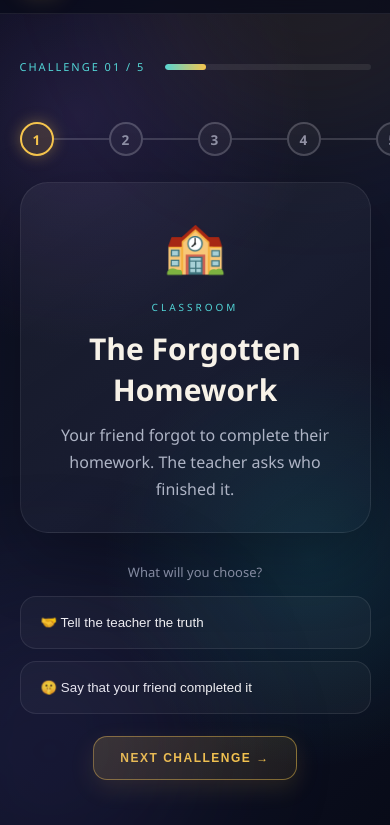
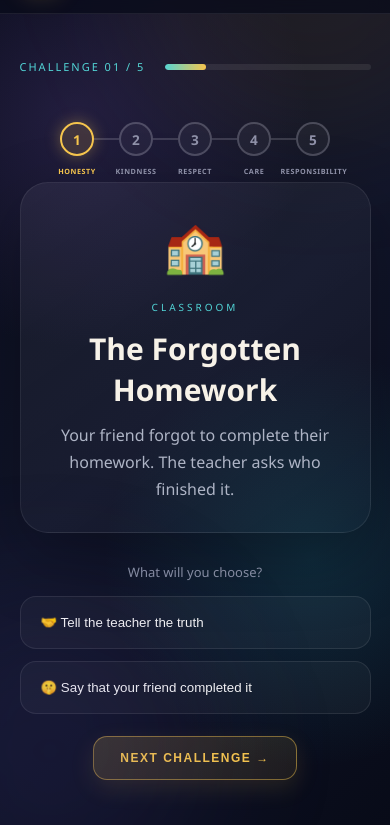
Before and after one commit to ishana07/FOSS-Hackathon, a plain HTML site: page index.html in a window 390 px wide. Both pictures are taken after a click on the button "BEGIN QUEST →". Shown: the part 63-888 px from the top of the page. Drawn offline with Linux system fonts and the light colour scheme.

Commit message:
Add labeled Thirukkural quest map

```diff
--- a/index.html
+++ b/index.html
@@ -111,19 +111,38 @@
             </div>
             <div class="quest-path" id="quest-path">
 
-    <div class="quest-node active">1</div>
+    <div class="quest-node active">
+        <span>1</span>
+        <small>HONESTY</small>
+    </div>
+
     <div class="quest-line"></div>
 
-    <div class="quest-node">2</div>
+    <div class="quest-node">
+        <span>2</span>
+        <small>KINDNESS</small>
+    </div>
+
     <div class="quest-line"></div>
 
-    <div class="quest-node">3</div>
+    <div class="quest-node">
+        <span>3</span>
+        <small>RESPECT</small>
+    </div>
+
     <div class="quest-line"></div>
 
-    <div class="quest-node">4</div>
+    <div class="quest-node">
+        <span>4</span>
+        <small>CARE</small>
+    </div>
+
     <div class="quest-line"></div>
 
-    <div class="quest-node">5</div>
+    <div class="quest-node">
+        <span>5</span>
+        <small>RESPONSIBILITY</small>
+    </div>
 
 </div>
 
--- a/style.css
+++ b/style.css
@@ -1503,3 +1503,49 @@ body::after {
     background: #52d5d7;
     box-shadow: 0 0 8px rgba(82, 213, 215, 0.3);
 }
+
+.quest-node {
+    position: relative;
+}
+
+.quest-node small {
+    position: absolute;
+    top: 42px;
+    left: 50%;
+    transform: translateX(-50%);
+
+    width: 90px;
+
+    color: #8f91a8;
+    font-size: 0.55rem;
+    font-weight: 700;
+    letter-spacing: 0.08em;
+    text-align: center;
+
+    white-space: nowrap;
+}
+
+.quest-node.active small {
+    color: #f6c54d;
+}
+
+.quest-node.completed small {
+    color: #52d5d7;
+}
+
+@media (max-width: 600px) {
+
+    .quest-path {
+        max-width: 100%;
+        padding: 0 8px;
+    }
+
+    .quest-line {
+        width: 25px;
+    }
+
+    .quest-node small {
+        width: 65px;
+        font-size: 0.45rem;
+    }
+}
```
